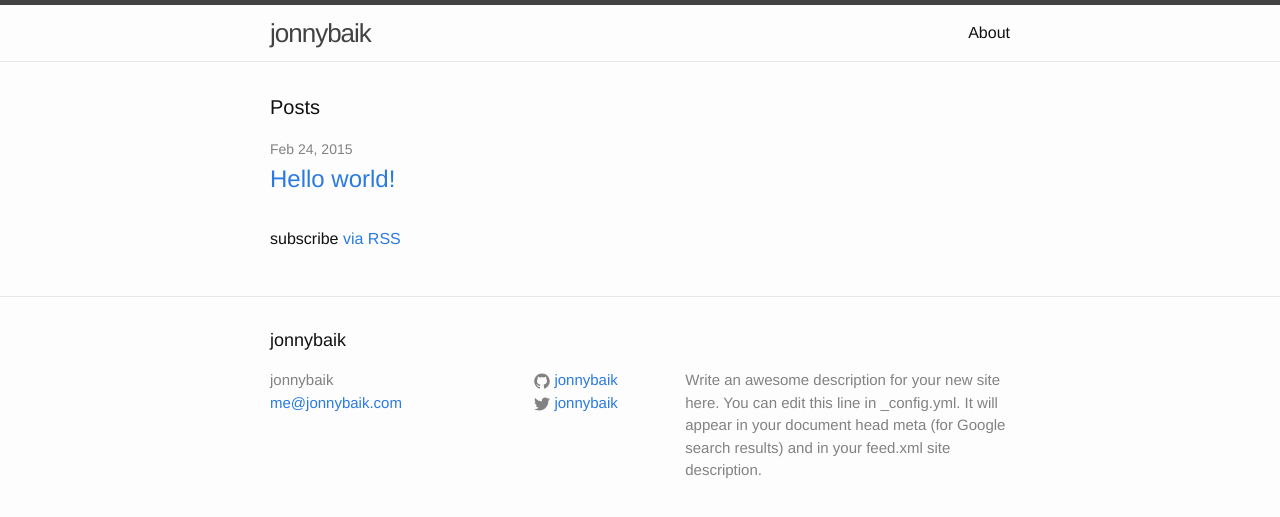
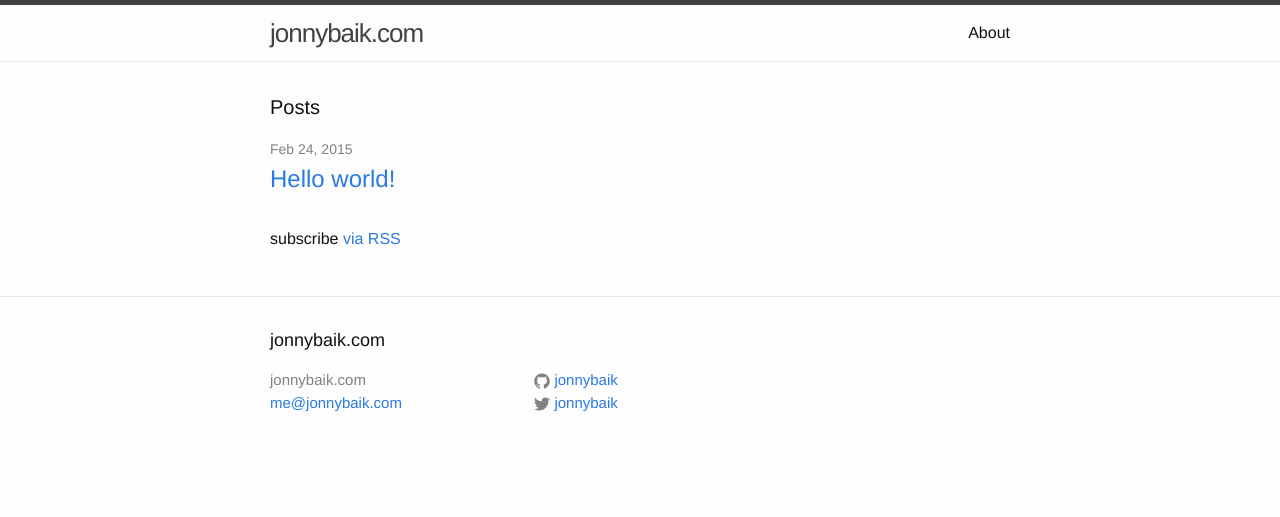
Before and after one commit to jonnybaik/jonnybaik.github.io, a Jekyll site: the page built from index.html, in a window 1280 px wide. Shown: the top 517 px of the page. Built offline with Jekyll 4.4.1, drawn with Linux system fonts in a browser that asks for light colours.

Commit message:
Removed default site description

```diff
--- a/_config.yml
+++ b/_config.yml
@@ -1,10 +1,8 @@
 # Site settings
-title: jonnybaik
+title: jonnybaik.com
 email: me@jonnybaik.com
 description: > # this means to ignore newlines until "baseurl:"
-  Write an awesome description for your new site here. You can edit this
-  line in _config.yml. It will appear in your document head meta (for
-  Google search results) and in your feed.xml site description.
+
 baseurl: "" # the subpath of your site, e.g. /blog/
 url: "http://jonnybaik.com" # the base hostname & protocol for your site
 twitter_username: jonnybaik
```
